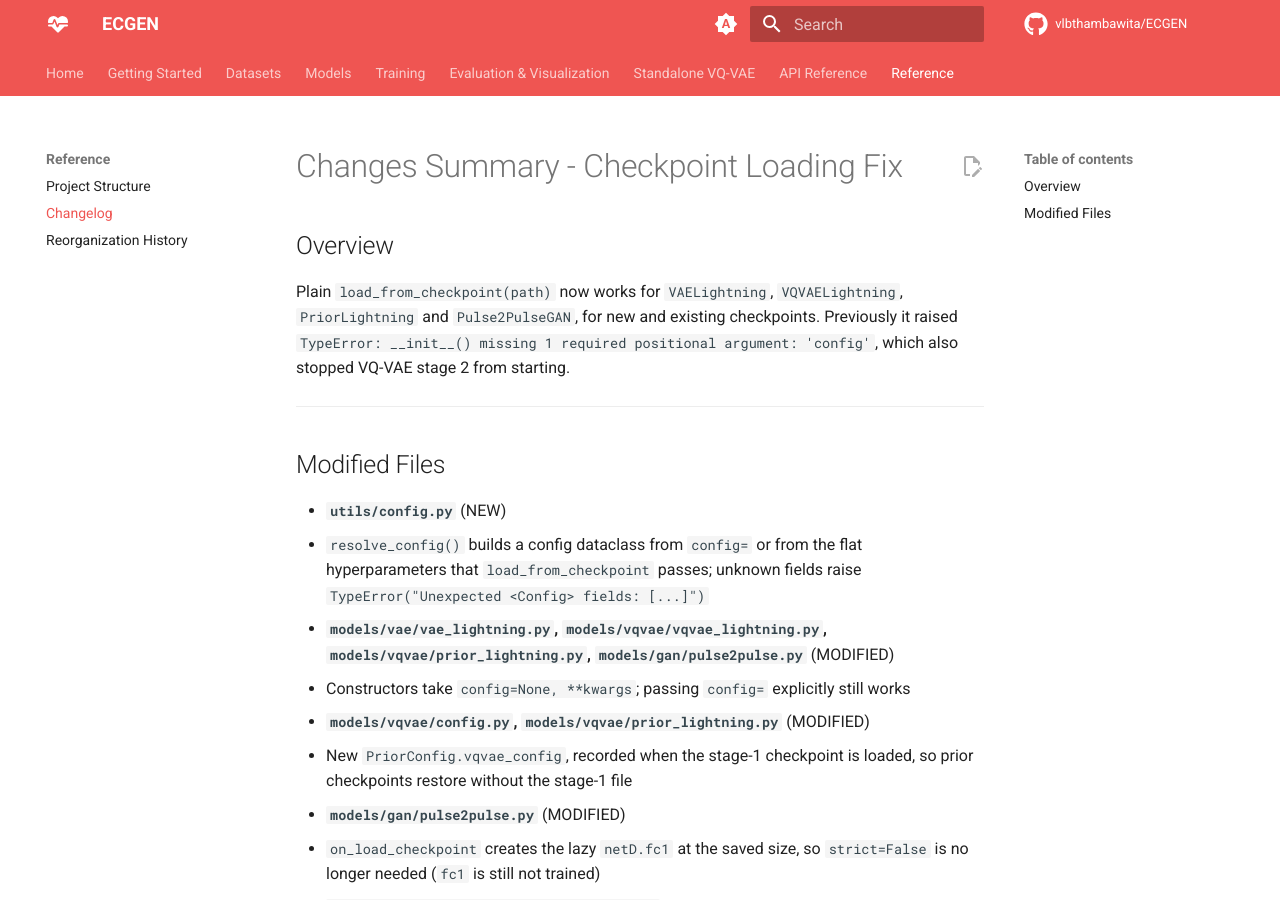
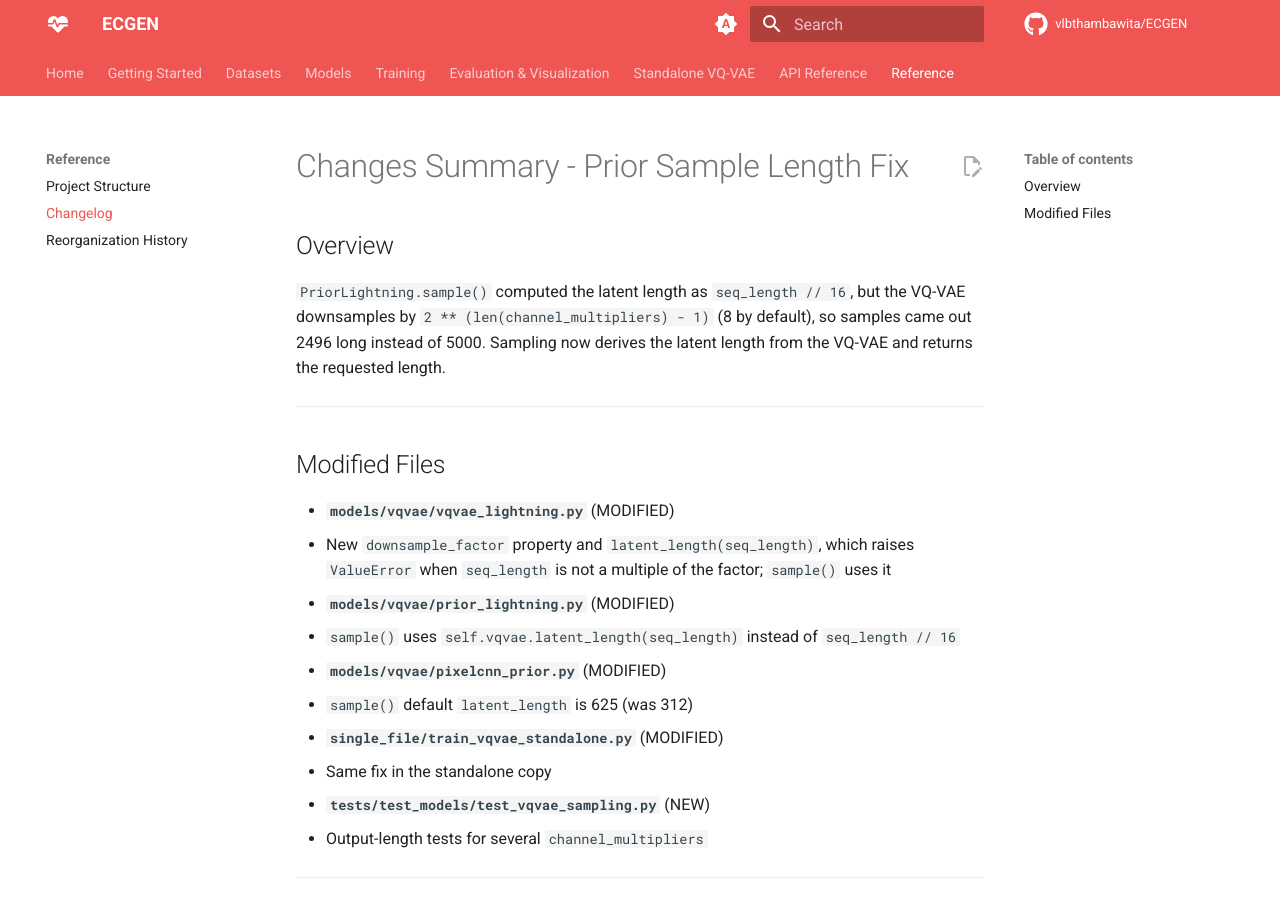
Before and after one commit to vlbthambawita/ECGEN, an MkDocs documentation site: the page built from docs/changelog.md, in a window 1280 px wide and 900 px high. Built offline with MkDocs 1.6.1 and Material for MkDocs 9.7.7, drawn with Linux system fonts in a browser that asks for light colours; comment, search, counter and statistics services are not loaded.

Commit message:
Fix VQ-VAE prior sample length
PriorLightning.sample() assumed 16x downsampling (seq_length // 16), but
the VQ-VAE downsamples by 2 ** (len(channel_multipliers) - 1), 8x by
default, so samples were 2496 long instead of 5000.

- Add VQVAELightning.downsample_factor and latent_length(), which rejects
  lengths that are not a multiple of the factor
- Use it in VQVAELightning.sample() and PriorLightning.sample()
- PixelCNNPrior.sample() default latent_length 312 -> 625
- Same fix in single_file/train_vqvae_standalone.py
- Add output-length tests; update docs

Co-Authored-By: Claude Opus 5.5 <noreply@anthropic.com>

```diff
--- a/docs/changelog.md
+++ b/docs/changelog.md
@@ -1,3 +1,26 @@
+# Changes Summary - Prior Sample Length Fix
+
+## Overview
+
+`PriorLightning.sample()` computed the latent length as `seq_length // 16`, but the VQ-VAE downsamples by `2 ** (len(channel_multipliers) - 1)` (8 by default), so samples came out 2496 long instead of 5000. Sampling now derives the latent length from the VQ-VAE and returns the requested length.
+
+---
+
+## Modified Files
+
+- **`models/vqvae/vqvae_lightning.py`** (MODIFIED)
+  - New `downsample_factor` property and `latent_length(seq_length)`, which raises `ValueError` when `seq_length` is not a multiple of the factor; `sample()` uses it
+- **`models/vqvae/prior_lightning.py`** (MODIFIED)
+  - `sample()` uses `self.vqvae.latent_length(seq_length)` instead of `seq_length // 16`
+- **`models/vqvae/pixelcnn_prior.py`** (MODIFIED)
+  - `sample()` default `latent_length` is 625 (was 312)
+- **`single_file/train_vqvae_standalone.py`** (MODIFIED)
+  - Same fix in the standalone copy
+- **`tests/test_models/test_vqvae_sampling.py`** (NEW)
+  - Output-length tests for several `channel_multipliers`
+
+---
+
 # Changes Summary - Checkpoint Loading Fix
 
 ## Overview
```
Also changed, not shown: CLAUDE.md (+1 -1 lines), docs/models/vqvae.md (+18 -22 lines), docs/standalone/vqvae_standalone.md (+4 -7 lines), models/vqvae/README.md (+6 -6 lines), 5 other files.
